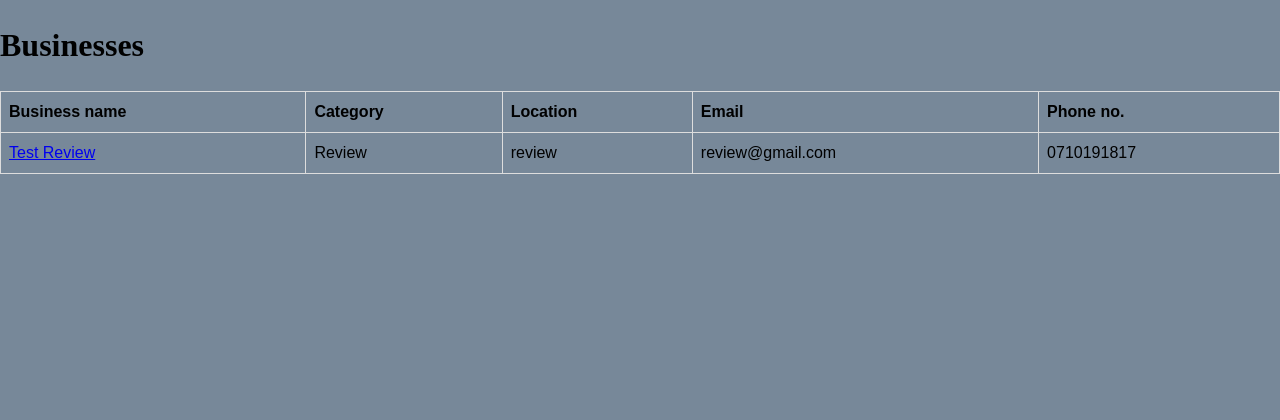
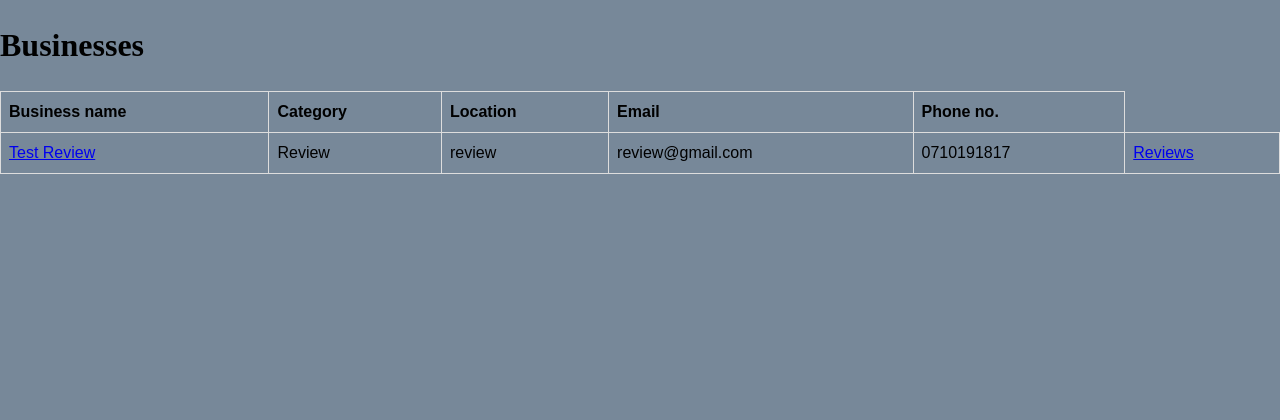
Before and after one commit to CaptainMumo/biashara_business_review, a Flask app: page /businesses in a window 1280 px wide. Shown: the part 181-601 px from the top of the page. Run offline with Flask 2, Linux system fonts and the light colour scheme; data comes from the database, SQL or seed files in the repository.

Commit message:
[feature] add link for viewing business reviews

```diff
--- a/flaskapp/templates/view_businesses.html
+++ b/flaskapp/templates/view_businesses.html
@@ -20,6 +20,7 @@
             <td>{{ business.location }}</td>
             <td>{{ business.email }}</td>
             <td>{{ business.phone }}</td>
+            <td><a href="{{ url_for('view_reviews', business_id=business.id) }}">Reviews</a></td>
         </tr>
         {% endfor %}
     </tbody>
```
